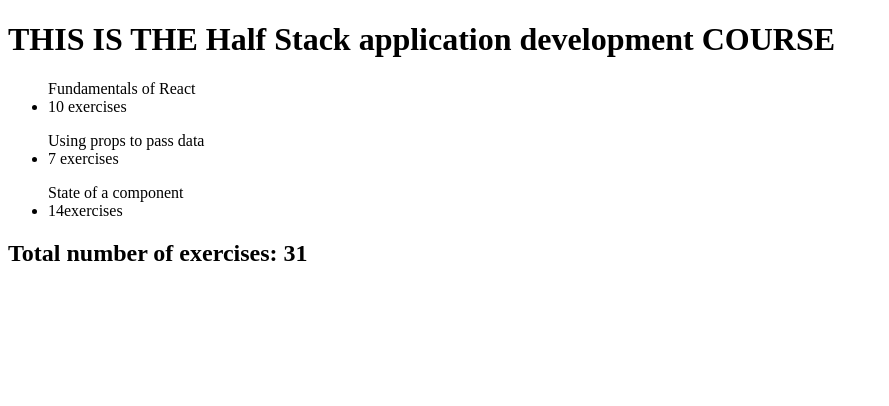
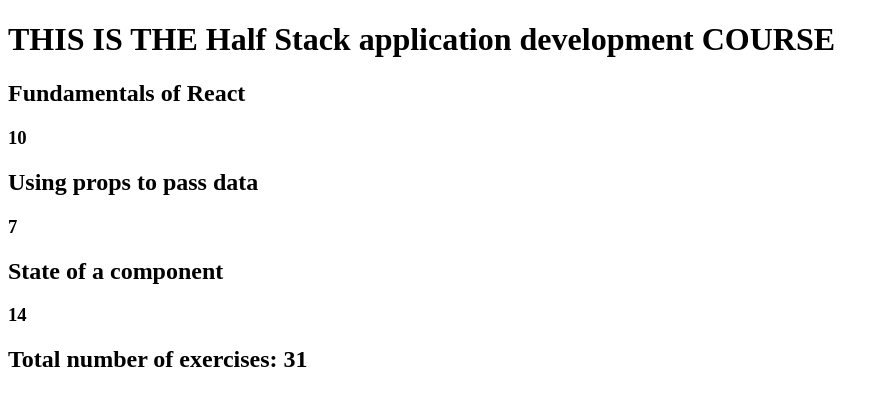
Before and after one commit to thasneem9/fullstackopen, a React (Vite) app in the folder part1/: page / in a window 1280 px wide. Shown: the top 406 px of the page, without its empty margins (0-889 px from the left). Built offline with nearby package versions, Linux system fonts and the light colour scheme.

Commit message:
tast1.2:refractoring code using parts

```diff
--- a/part1/components/Content.jsx
+++ b/part1/components/Content.jsx
@@ -1,17 +1,12 @@
+import Part from "./Part"
 const Content=({part1,...props})=>{
 /*THis means use part1 directly, but rest ofthe thinsg use props */
 
     return(
         <>
-        <ul>{part1}
-        <li>{props.ex1} exercises</li>
-        </ul>
-         <ul>{props.part2}
-        <li>{props.ex2} exercises</li>
-        </ul>
-         <ul>{props.part3}
-        <li>{props.ex3}exercises</li>
-        </ul>
+        <Part name={part1} ex={props.ex1}/>
+        <Part name={props.part2} ex={props.ex2}/>
+        <Part name={props.part3} ex={props.ex3}/>
         </>
     )
 }
--- /dev/null
+++ b/part1/components/Part.jsx
@@ -0,0 +1,10 @@
+const Part=({name,ex})=>{
+
+    return(
+        <>
+        <h2>{name}</h2>
+        <h3>{ex}</h3>
+        </>
+    )
+}
+export default Part
```
